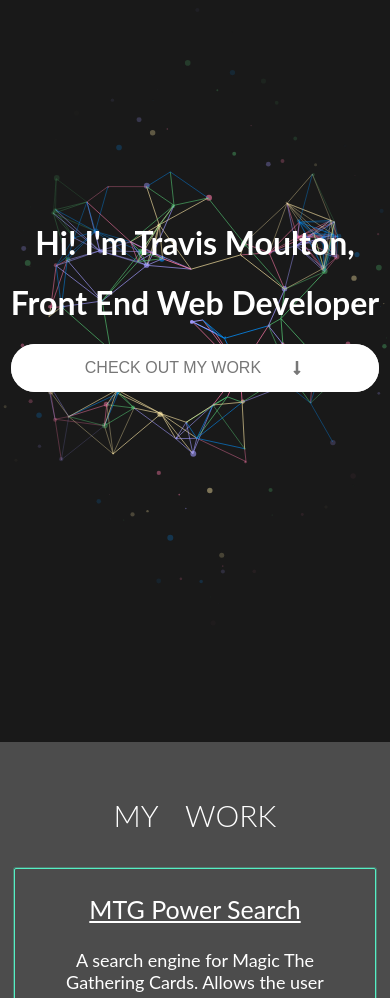
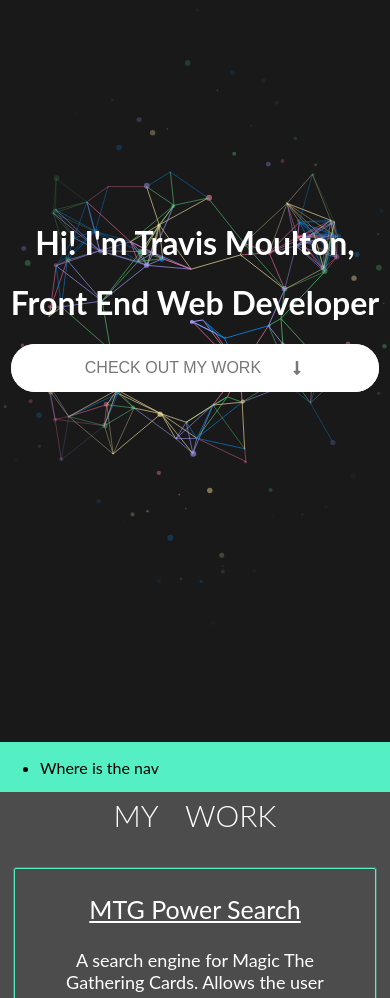
Before and after one commit to travismoulton/portfolio, a Next.js app: page / in a window 390 px wide. Shown: the part 102-1100 px from the top of the page. Built offline with nearby package versions, Linux system fonts and the light colour scheme.

Commit message:
worked on responsivness for MyWork on short screens. Added Max-Height media query for 700px

```diff
--- /dev/null
+++ b/components/Nav.jsx
@@ -0,0 +1,31 @@
+import { useState, useEffect } from 'react';
+
+import classes from '../styles/Nav.module.css';
+
+export default function Nav() {
+  const [isSticky, setIsSticky] = useState(false);
+
+  function handleScroll() {
+    const offSet = window.scrollY;
+
+    if (offSet >= window.innerHeight) {
+      if (!isSticky) setIsSticky(true);
+    } else {
+      if (isSticky) setIsSticky(false);
+    }
+  }
+
+  useEffect(() => {
+    window.addEventListener('scroll', handleScroll);
+  });
+
+  const style = isSticky ? `${classes.Nav} ${classes.Sticky}` : classes.Nav;
+
+  return (
+    <nav className={style}>
+      <ul>
+        <li>Where is the nav</li>
+      </ul>
+    </nav>
+  );
+}
--- a/pages/index.jsx
+++ b/pages/index.jsx
@@ -4,6 +4,7 @@ import Head from 'next/head';
 import styles from '../styles/Home.module.css';
 import Hero from '../components/Hero';
 import MyWork from '../components/MyWork';
+import Nav from '../components/Nav';
 
 export default function Home() {
   const [showAnimation, setShowAnimation] = useState(false);
@@ -11,6 +12,8 @@ export default function Home() {
   useEffect(() => {
     setShowAnimation(true);
   }, []);
+
+  useEffect;
 
   return (
     <div className={styles.app}>
@@ -21,6 +24,7 @@ export default function Home() {
       </Head>
 
       <Hero />
+      <Nav />
       <MyWork />
     </div>
   );
--- a/styles/MyWork.module.css
+++ b/styles/MyWork.module.css
@@ -22,3 +22,9 @@
     height: auto;
   }
 }
+
+@media only screen and (max-height: 700px) {
+  .MyWork {
+    height: auto;
+  }
+}
--- /dev/null
+++ b/styles/Nav.module.css
@@ -0,0 +1,14 @@
+.Nav {
+  height: 5rem;
+  width: 100%;
+  background-color: var(--color-green);
+  position: absolute;
+  bottom: -5rem;
+  z-index: 100;
+}
+
+.Sticky {
+  position: fixed;
+  top: 0;
+  left: 0;
+}
--- a/styles/ProjectCard.module.css
+++ b/styles/ProjectCard.module.css
@@ -1,7 +1,7 @@
 .ProjectCard {
   width: 90%;
   height: 45%;
-  border: 1px solid #55efc4;
+  border: 1px solid var(--color-green);
   border-radius: 2px;
   box-shadow: 0 0 0 1px rgba(85, 239, 196, 0.3);
   display: flex;
@@ -67,7 +67,7 @@
 }
 
 .ProjectLink {
-  color: #55efc4;
+  color: var(--color-green);
   font-size: 2rem;
   margin-bottom: 1rem;
 }
@@ -117,6 +117,29 @@
   }
 }
 
+@media only screen and (max-height: 700px) {
+  .ProjectCard {
+    flex-direction: column;
+    justify-content: center;
+    align-items: center;
+    height: auto;
+  }
+
+  .CardLeft {
+    width: 100%;
+  }
+
+  .ProjectImgWrapper {
+    margin: 1rem auto;
+    height: 50rem;
+    width: 96%;
+  }
+
+  .ProjectImgWrapper:hover {
+    transform: scaleX(1) scaleY(1);
+  }
+}
+
 @media only screen and (max-width: 600px) {
   .ProjectImgWrapper {
     height: 35rem;
--- a/styles/globals.css
+++ b/styles/globals.css
@@ -9,6 +9,8 @@
 html {
   font-size: 62.5%;
   font-family: 'Lato';
+
+  --color-green: #55efc4;
 }
 
 body {
```
